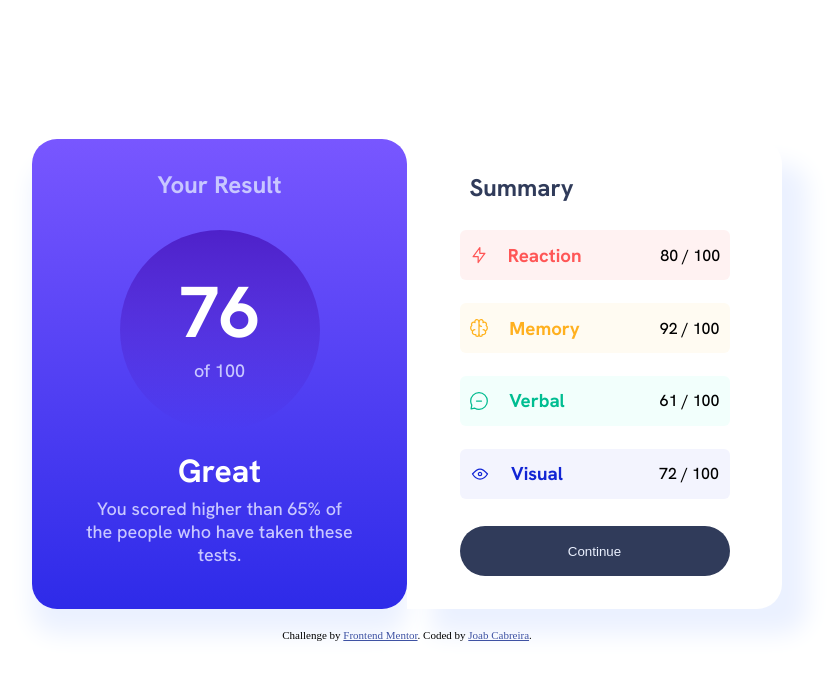
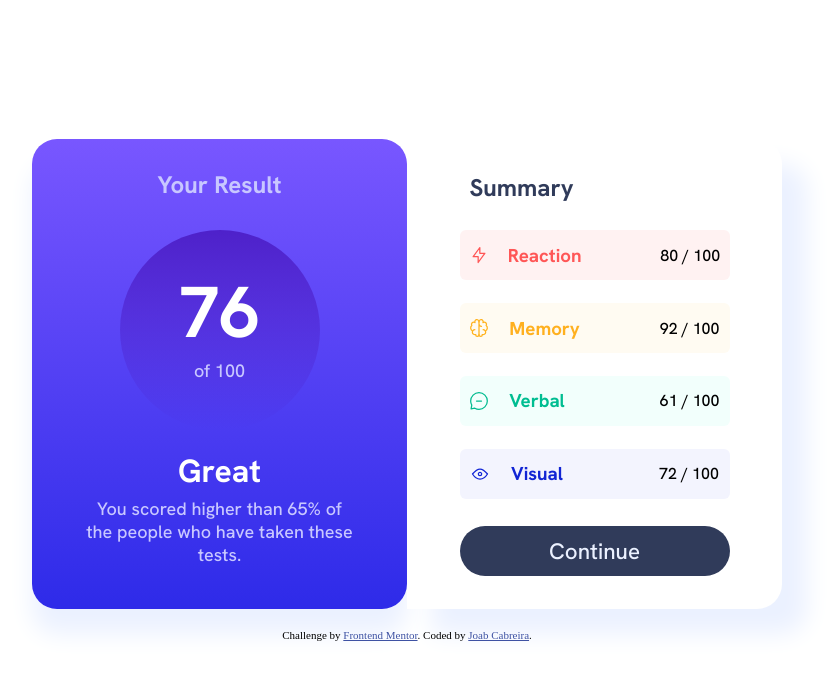
Before and after one commit to joabcabreira/results-summary-component, a plain HTML site: page index.html in a window 1280 px wide. Shown: the whole page, without its empty margins (233-1067 px from the left). Drawn offline with Linux system fonts and the light colour scheme.

Commit message:
Trocado a fonte e tamanho do texto do botao 'continue' do summary

```diff
--- a/src/CSS/style.css
+++ b/src/CSS/style.css
@@ -216,6 +216,8 @@ body {
     width: 270px;
     color: var(--color-pale-blue);
     border: none;
+    font-family: 'Hanken Grotesk', sans-serif;
+    font-size: 1.4rem;
 }
 
 .container .summary button:hover{
```
